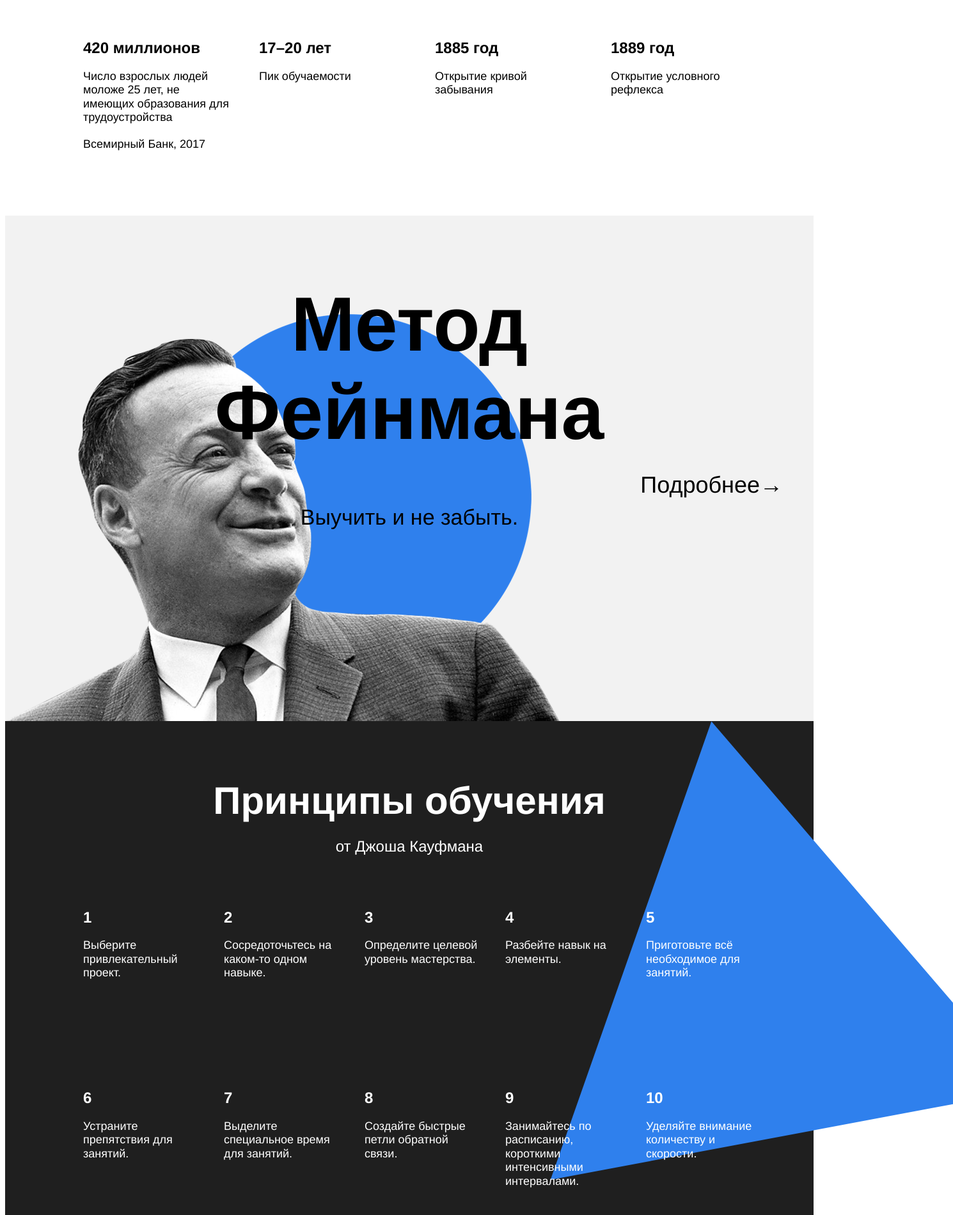
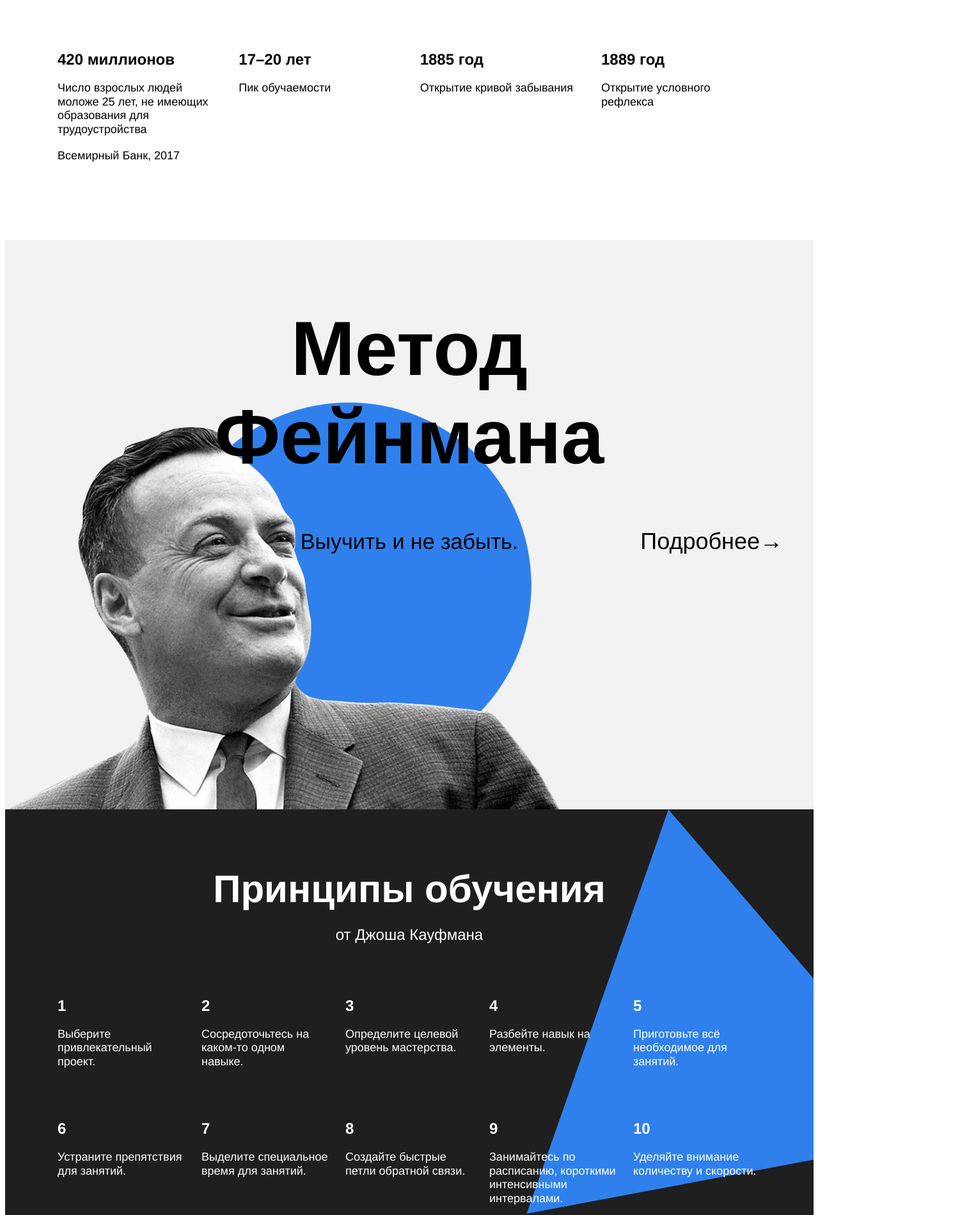
Before and after one commit to tonyvats/how-to-learn, a plain HTML site: page index.html in a window 1280 px wide. Shown: the part 1826-3725 px from the top of the page at 64% size, 1490 px wide, since content can reach past the window. Drawn offline with Linux system fonts and the light colour scheme.

Commit message:
almost done

```diff
--- a/index.html
+++ b/index.html
@@ -30,56 +30,58 @@
         </div>
       </section>
 
-      <section class="digits digits__flex_section">
+      <section class="digits">
         <div class="section_title">Цифры и факты</div>
         <div class="section_subtitle">Про учёбу и мозг</div>
         <div class="table">
           <div class="table__row_first">
 
-            <ul class="table__cell">
-              <li class="table__heading">86 миллиардов</li>
-              <li class="table__text">Число нейронов в мозге человека</li>
-            </ul>
+            <div class="table__cell">
+              <h2 class="table__heading">86 миллиардов</h2>
+              <h3 class="table__text">Число нейронов в мозге человека</h3>
+            </div>
 
-            <ul class="table__cell">
-              <li class="table__heading">2.1 миллиарда</li>
-              <li class="table__text">Число нуждающихся в повышении квалификации</li>
-              <li class="table__text">Всемирный Банк, 2017</li>
-            </ul>
+            <div class="table__cell">
+              <h2 class="table__heading">2.1 миллиарда</h2>
+              <h3 class="table__text">Число нуждающихся в повышении квалификации</h3>
+              <h3 class="table__text">Всемирный Банк, 2017</h3>
+            </div>
 
-            <ul class="table__cell">
-              <li class="table__heading">1000 терабайт</li>
-              <li class="table__text">Объём памяти человека</li>
-            </ul>
+            <div class="table__cell">
+              <h2 class="table__heading">1000 терабайт</h2>
+              <h3 class="table__text">Объём памяти человека</h3>
+            </div>
 
-            <ul class="table__cell">
-              <li class="table__heading">500 триллионов</li>
-              <li class="table__text">Число ответственных за обучение нервных синапсов у взрослого человека</li>
-            </ul>
+            <div class="table__cell">
+              <h2 class="table__heading">500 триллионов</h2>
+              <h3 class="table__text">Число ответственных за обучение нервных синапсов у взрослого человека</h3>
+            </div>
 
           </div>
+
+
           <div class="table__row_second">
 
-            <ul class="table__cell">
-              <li class="table__heading">420 миллионов</il>
-              <li class="table__text">Число взрослых людей моложе 25 лет, не имеющих образования для трудоустройства</il>
-              <li class="table__text">Всемирный Банк, 2017</il>
-            </ul>
+            <div class="table__cell">
+              <h2 class="table__heading">420 миллионов</h2>
+              <h3 class="table__text">Число взрослых людей моложе 25 лет, не имеющих образования для трудоустройства</h3>
+              <h3 class="table__text">Всемирный Банк, 2017</h3>
+            </div>
 
-            <ul class="table__cell">
-              <li class="table__heading">17–20 лет</il>
-             <li class="table__text">Пик обучаемости</il>
-            </ul>
+            <div class="table__cell">
+              <h2 class="table__heading">17–20 лет</h2>
+              <h3 class="table__text">Пик обучаемости</h3>
+            </div>
 
-            <ul class="table__cell">
-             <li class="table__heading">1885 год</il>
-             <li class="table__text">Открытие кривой забывания</il>
-            </ul>
+            <div class="table__cell">
+              <h2 class="table__heading">1885 год</h2>
+              <h3 class="table__text">Открытие кривой забывания</h3>
+            </div>
 
-            <ul class="table__cell">
-             <li class="table__heading">1889 год</il>
-              <li class="table__text">Открытие условного рефлекса</il>
-            </ul>
+            <div class="table__cell">
+              <h2 class="table__heading">1889 год</h2>
+              <h3 class="table__text">Открытие условного рефлекса</h3>
+            </div>
 
           </div>
         </div>
@@ -90,73 +92,76 @@
         <div class="feinman__title">Метод Фейнмана</div>
         <div class="feinman__subtitle">Выучить и не забыть.</div>
         <a href="#" class="feinman__link">Подробнее&rarr;</a>
-        <!-- <div class="feinman__image"><img src="./images/feynman.png" alt="Изображение Фейнмана"></div> -->
+        <div class="feinman__image"><img src="./images/feynman.png" alt="Изображение Фейнмана"></div>
         <div class="feinman__image"></div>
       </section>
 
       <section class="kaufman kaufman__flex_section">
 
+        <div class="kaufman__triangle"></div>
+
         <div class="section_title__theme_dark">Принципы обучения</div>
         <div class="section_subtitle__theme_dark">от Джоша Кауфмана</div>
         <div class="table table_theme_dark">
-          <div class="table__row_first">
+          <div class="table__row_first table__row_first_theme_dark">
 
-            <ul class="table__cell table__cell_theme_dark">
-              <li class="table__heading table__heading_theme_dark">1</li>
-              <li class="table__text table__text_theme_dark">Выберите привлекательный проект.</li>
-            </ul>
+            <div class="table__cell_theme_dark">
+              <h2 class="table__heading_theme_dark">1</h2>
+              <h3 class="table__text_theme_dark">Выберите привлекательный проект.</h3>
+            </div>
 
-            <ul class="table__cell table__cell_theme_dark">
-              <li class="table__heading table__heading_theme_dark">2</li>
-              <li class="table__text table__text_theme_dark">Сосредоточьтесь на каком-то одном навыке.</li>
-            </ul>
+            <div class="table__cell_theme_dark">
+              <h2 class="table__heading_theme_dark">2</h2>
+              <h3 class="table__text_theme_dark">Сосредоточьтесь на каком-то одном навыке.</h3>
+            </div>
 
-            <ul class="table__cell table__cell_theme_dark">
-              <li class="table__heading table__heading_theme_dark">3</li>
-              <li class="table__text table__text_theme_dark">Определите целевой уровень мастерства.</li>
-            </ul>
+            <div class="table__cell_theme_dark">
+              <h2 class="table__heading_theme_dark">3</h2>
+              <h3 class="table__text_theme_dark">Определите целевой уровень мастерства.</h3>
+            </div>
 
-            <ul class="table__cell table__cell_theme_dark">
-              <li class="table__heading table__heading_theme_dark">4</li>
-              <li class="table__text table__text_theme_dark">Разбейте навык на элементы.</li>
-            </ul>
+            <div class="table__cell_theme_dark">
+              <h2 class="table__heading_theme_dark">4</h2>
+              <h3 class="table__text_theme_dark">Разбейте навык на элементы.</h3>
+            </div>
 
-            <ul class="table__cell table__cell_theme_dark">
-              <li class="table__heading table__heading_theme_dark">5</li>
-              <li class="table__text table__text_theme_dark">Приготовьте всё необходимое для занятий.</li>
-            </ul>
+            <div class="table__cell_theme_dark">
+              <h2 class="table__heading_theme_dark">5</h2>
+              <h3 class="table__text_theme_dark">Приготовьте всё необходимое для занятий.</h3>
+            </div>
 
           </div>
-          <div class="table__row_second">
+          <div class="table__row_second table__row_second_theme_dark">
 
-            <ul class="table__cell table__cell_theme_dark">
-              <li class="table__heading table__heading_theme_dark">6</li>
-              <li class="table__text table__text_theme_dark">Устраните препятствия для занятий.</li>
-            </ul>
+            <div class="table__cell_theme_dark">
+              <h2 class="table__heading_theme_dark">6</h2>
+              <h3 class="table__text_theme_dark">Устраните препятствия для занятий.</h3>
+            </div>
 
-            <ul class="table__cell table__cell_theme_dark">
-              <li class="table__heading table__heading_theme_dark">7</li>
-              <li class="table__text table__text_theme_dark">Выделите специальное время для занятий.</li>
-            </ul>
+            <div class="table__cell_theme_dark">
+              <h2 class="table__heading_theme_dark">7</h2>
+              <h3 class="table__text_theme_dark">Выделите специальное время для занятий.</h3>
+            </div>
 
-            <ul class="table__cell table__cell_theme_dark">
-              <li class="table__heading table__heading_theme_dark">8</li>
-              <li class="table__text table__text_theme_dark">Создайте быстрые петли обратной связи.</li>
-            </ul>
+            <div class="table__cell_theme_dark">
+              <h2 class="table__heading_theme_dark">8</h2>
+              <h3 class="table__text_theme_dark">Создайте быстрые петли обратной связи.</h3>
+            </div>
 
-            <ul class="table__cell table__cell_theme_dark">
-              <li class="table__heading table__heading_theme_dark">9</li>
-              <li class="table__text table__text_theme_dark">Занимайтесь по расписанию, короткими интенсивными интервалами.</li>
-            </ul>
+            <div class="table__cell_theme_dark">
+              <h2 class="table__heading_theme_dark">9</h2>
+              <h3 class="table__text_theme_dark">Занимайтесь по расписанию,&#160короткими интенсивными интервалами.</h3>
+            </div>
 
-            <ul class="table__cell table__cell_theme_dark">
-              <li class="table__heading table__heading_theme_dark">10</li>
-              <li class="table__text table__text_theme_dark">Уделяйте внимание количеству и скорости.</li>
-            </ul>
+            <div class="table__cell_theme_dark">
+              <h2 class="table__heading_theme_dark">10</h2>
+              <h3 class="table__text_theme_dark">Уделяйте внимание количеству и скорости.</h3>
+            </div>
+
           </div>
         </div>
 
-        <div class="kaufman__triangle"></div>
+
 
       </section>
 
@@ -168,11 +173,11 @@
 
         <div class="footer__columns_content_copyright">
           <div class="logo logo_place_footer"></div>
-          <div class="footer__author">&copy 2020. Вац Антон</div>
+          <div class="footer__author">&copy; 2020. Вац Антон</div>
         </div>
 
         <div class="footer__columns_content_info">
-          <a href="#" class="footer__column-heading_info">О Практикуме</a>
+          <h4 class="footer__column-heading_info">О Практикуме</h4>
           <div class="footer__column-links">
             <a href="#" class="column-link">Главная</a>
             <a href="#" class="column-link">Концепция</a>
@@ -181,8 +186,7 @@
         </div>
 
         <div class="footer__columns_content_social">
-          <a href="#" class="footer__column-heading_social">Соцсети</a>
-
+          <h4 class="footer__column-heading_social">Соцсети</h4>
           <div class="social__icon_link">
             <div class="icon_link">
               <a href="#" class="social-icon">
@@ -194,7 +198,7 @@
               <a href="#" class="social-icon">
                 <object type="image/svg+xml" data="./images/vk_color_white.svg">Your browser does not support SVGs</object>
               </a>
-              <a href="#" class="social-link">ВКнтакте</a>
+              <a href="#" class="social-link">ВКонтакте</a>
             </div>
             <div class="icon_link">
               <a href="#" class="social-icon">
@@ -202,9 +206,8 @@
               </a>
               <a href="#" class="social-link">Instagram</a>
             </div>
-
+          </div>
         </div>
-
 
       </div>
 
--- a/styles/style.css
+++ b/styles/style.css
@@ -28,7 +28,6 @@
   margin-top: 30px;
   margin-left: 64px;
   position: absolute;
-  /* border: 1px solid red; */
 }
 
 .flex-column{
@@ -44,7 +43,6 @@
   margin-left: 64px;
   justify-content: center;
   z-index: 12;
-  /* border: 1px solid red; */
 }
 
 .header__subtitle{
@@ -56,7 +54,6 @@
   margin-bottom: 30px;
   position: absolute;
   bottom: 0;
-  /* border: 1px solid red; */
   z-index: 11;
   font-family: 'Helvetica Neue', 'Arial', sans-serif;
 }
@@ -70,7 +67,6 @@
 .header__square-pic{
   width: 568px;
   height: 568px;
-  /* border: 1px solid red; */
   background-color: #2f80ed;
   position: absolute;
   right: 0;
@@ -81,7 +77,6 @@
 .header__main-illustration{
   width: 765px;
   height: 608px;
-  /* border: 1px solid red; */
   position: absolute;
   right: 0;
   bottom: 0;
@@ -102,16 +97,13 @@
 .two-columns{
   display: flex;
   width: 80%;
-  /* border: 1px solid red; */
   margin-top: 100px;
   margin-bottom: 100px;
-  /* position: absolute; */
   justify-content: space-between;
 }
 
 .two-columns__brief{
   width: 175px;
-  /* border: 1px solid red; */
   align-self: stretch;
   line-height: 1.2;
   font-size: 18px;
@@ -124,7 +116,7 @@
   list-style: none;
   right: 0;
   margin-top: 0px;
-  /* border: 1px solid red; */
+
 }
 
 .two-columns__paragraph{
@@ -139,7 +131,7 @@
   font-weight: bold;
 }
 
-.digits__flex_section{
+.digits{
   display: flex;
   flex-direction: column;
   align-items: center;
@@ -147,7 +139,6 @@
 
 .section_title{
   width: 60%;
-  /* border: 1px solid red; */
   margin-top: 100px;
   display: flex;
   justify-content: center;
@@ -158,7 +149,6 @@
 
 .section_subtitle{
   width: 60%;
-  /* border: 1px solid red; */
   margin-top: 20px;
   display: flex;
   justify-content: center;
@@ -169,7 +159,6 @@
 .table{
   width: 1100px;
   margin-bottom: 100px;
-  /* border: 1px solid red; */
 }
 
 .table__row_first{
@@ -182,7 +171,6 @@
   width: 250px;
   margin-top: 60px;
   margin-bottom: 0px;
-  /* border: 1px solid red; */
   list-style: none;
 }
 
@@ -190,29 +178,32 @@
   line-height: 1.15;
   font-size: 24px;
   font-weight: bold;
-  /* margin-bottom: 20px; */
+  margin-top: 0px;
+  margin-bottom: 20px;
 }
 
 .table__text{
-  padding-top: 20px;
+  margin: 0px;
+  padding-bottom: 20px;
   line-height: 1.2;
   font-size: 18px;
+  font-weight: normal;
 }
 
 .table__row_second{
   display: flex;
   flex-direction: row;
-  justify-content: space-around;
+  justify-content: space-between;
 }
 
 .feinman{
   height: 790px;
   background-color: #f2f2f2;
-  /* border: 1px solid red;  */
   display: flex;
   flex-direction: column;
   align-items: center;
   position: relative;
+  padding-top: 100px;
 }
 
 .feinman__title{
@@ -221,8 +212,6 @@
   font-size: 120px;
   font-weight: bold;
   z-index: 10;
-  margin-top: 100px;
-  /* border: 1px solid red;  */
   justify-content: center;
   text-align: center;
 }
@@ -232,7 +221,6 @@
   font-size: 34px;
   margin-top: 70px;
   z-index: 11;
-  /* border: 1px solid red;  */
 }
 
 .feinman__link{
@@ -251,14 +239,15 @@
   width: 867px;
   height: 637px;
   bottom: 0;
-  margin-top: 20px;
   align-self: flex-start;
   position: absolute;
-  background-image: url(../images/feynman.png);
+  /* background-image: url(../images/feynman.png); */
+  background-size: contain;
   /* border: 1px solid red;  */
 }
 
 .kaufman{
+  position: relative;
   overflow: hidden;
 }
 
@@ -266,6 +255,7 @@
   width: 877px;
   height: 877px;
   background-image: url(../images/kaufman-triangle.svg);
+  background-size: cover;
   position: absolute;
   right: -210px;
 }
@@ -275,8 +265,6 @@
   flex-direction: column;
   align-items: center;
   background-color: #1f1f1f;
-  overflow: hidden;
-  /* overflow: hidden;   */
 }
 
 .section_title__theme_dark{
@@ -284,7 +272,6 @@
   margin-top: 90px;
   line-height: 69px;
   font-size: 60px;
-  /* font-size: 60px; */
   font-weight: bold;
   color: white;
   z-index: 10;
@@ -300,20 +287,36 @@
 
 .table__cell_theme_dark{
   width: 200px;
-  margin-top: 80px;
-  margin-bottom: 90px;
   z-index: 10;
   /* border: 1px solid red; */
 }
 
+.table__row_first_theme_dark{
+  margin-top: 80px;
+}
+
+.table__row_second_theme_dark{
+  margin-top: 80px;
+}
+
 .table__heading_theme_dark{
   color: white;
+  margin-top: 0px;
+  margin-bottom: 20px;
   z-index: 1;
+  line-height: 1.15;
+  font-size: 24px;
+  font-weight: bold;
 }
 
 .table__text_theme_dark{
   color: white;
   z-index: 1;
+  font-weight: normal;
+  margin: 0px;
+  line-height: 1.2;
+  font-size: 18px;
+  font-weight: normal;
 }
 
 .footer{
@@ -322,15 +325,18 @@
   flex-direction: column;
   justify-content: center;
   min-height: 350px;
+  height: 1px;
+  /* border: 1px solid red; */
 }
 
 .footer__columns{
-  padding-top: 60px;
-  padding-bottom: 40px;
   display: flex;
   flex-direction: row;
   justify-content: space-evenly;
   /* border: 1px solid red; */
+  padding-top: 60px;
+  padding-bottom: 40px;
+  height: 100%;
 }
 
 .footer__columns_content_copyright{
@@ -339,7 +345,7 @@
   display: flex;
   flex-direction: column;
   justify-content: space-between;
-
+  /* height: 100%; */
 }
 
 .logo_place_footer{
@@ -378,12 +384,13 @@
   color: white;
   text-decoration: none;
   padding-bottom: 20px;
+  margin: 0px;
 }
 
 .footer__column-links{
   display: flex;
   flex-direction: column;
-  margin-bottom: 16px;
+  padding-bottom: 16px;
   /* border: 1px solid red; */
 }
 
@@ -396,9 +403,11 @@
   font-weight: bold;
   color: white;
   text-decoration: none;
-  margin-bottom: 20px;
+  /* margin-bottom: 20px; */
   line-height: 30px;
   font-size: 18px;
+  /* padding-bottom: 20px; */
+  margin: 0px;
 }
 
 .footer__social-icon{
@@ -419,6 +428,7 @@
   display: flex;
   flex-direction: column;
   padding-top: 20px;
+  padding-bottom: 16px;
 }
 
 .social-link{
```
